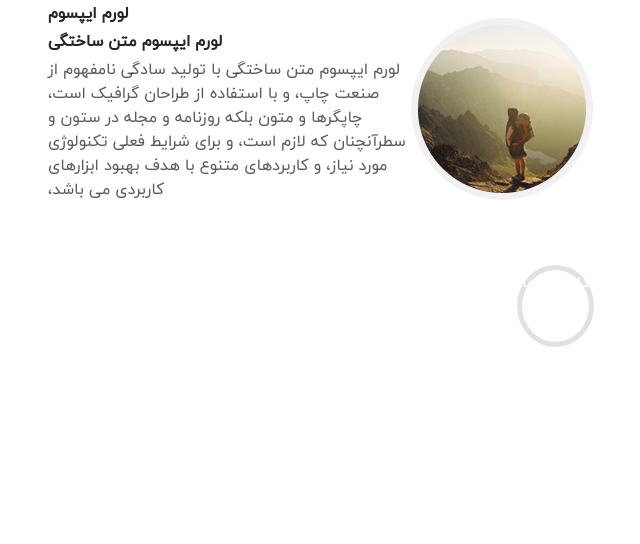
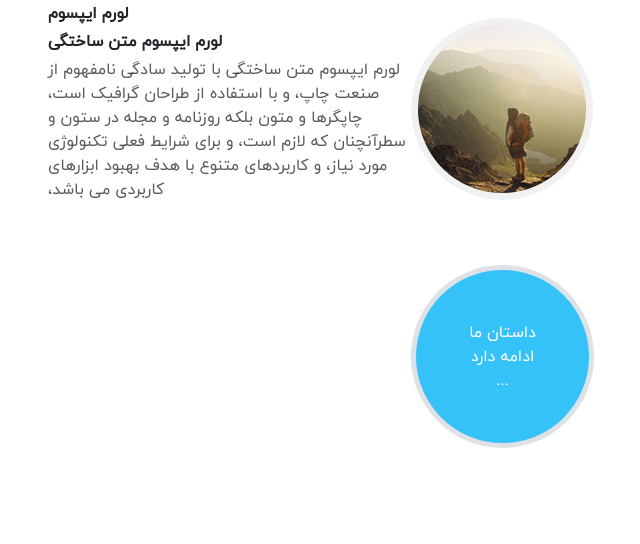
Before and after one commit to npject/ciw-projects, a PHP site: page / in a window 1280 px wide. Shown: the part 4299-4843 px from the top of the page, without its empty margins (592-1232 px from the left). Before the commit the page ends 4646 px from the top, so only its background shows below. Run offline with PHP 8.4, Linux system fonts and the light colour scheme.

Commit message:
style (project-boot-2): add about-us section styles

```diff
--- a/project-boot-2/assets/css/style.css
+++ b/project-boot-2/assets/css/style.css
@@ -49,3 +49,9 @@ header #content-header{
 #services .row .col-md-4:nth-child(4) div{
     background-color: #3498db;
 }
+/* ====================== ABOUT US ====================== */
+#about-us .row .offset-lg-6 #our-story{
+    width: 183px;
+    height: 183px;
+    background-color: #35c2f8;
+}
```
